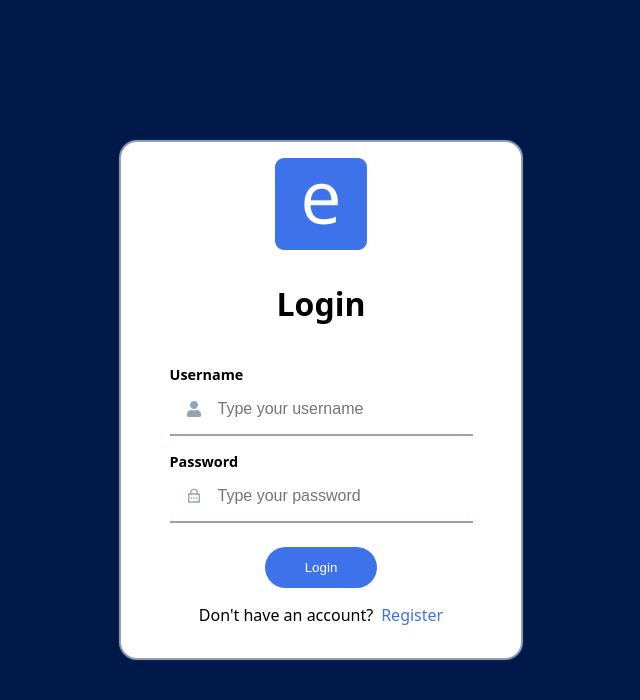
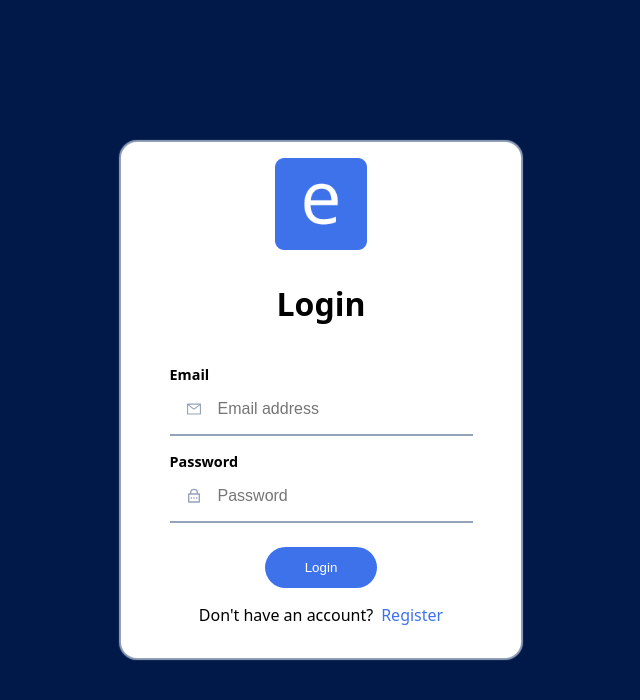
Before and after one commit to mpark4656/event-management, a React (Vite) app in the folder client/: page /login in a window 1280 px wide. Shown: the top 700 px of the page, without its empty margins (319-959 px from the left). Built offline with nearby package versions, Linux system fonts and the light colour scheme.

Commit message:
Use email address for login instead of username

```diff
--- a/client/src/pages/LoginPage.jsx
+++ b/client/src/pages/LoginPage.jsx
@@ -3,7 +3,7 @@ import logo from '../assets/images/logo.png';
 import BasicTextField from '../components/BasicTextField';
 import BasicButton from '../components/BasicButton';
 import { RiLockPasswordLine } from 'react-icons/ri';
-import { FaUser } from 'react-icons/fa';
+import { AiOutlineMail } from 'react-icons/ai';
 import { Form, useNavigation, redirect, Link } from 'react-router-dom';
 
 export const loginAction = async ({ request }) => {
@@ -24,12 +24,12 @@ const LoginPage = () => {
 				<img src={logo}></img>
 				<h1>Login</h1>
 				<BasicTextField
-					label="username" id="username" type="text"
-					icon={FaUser} name="username" placeholder="Type your username" required
+					label="email" id="email" type="text"
+					icon={AiOutlineMail} name="email" placeholder="Email address" required
 				/>
 				<BasicTextField
 					label="password" id="password" type="password"
-					icon={RiLockPasswordLine} name="password" placeholder="Type your password" required
+					icon={RiLockPasswordLine} name="password" placeholder="Password" required
 				/>
 				<div className="bottom-group">
 					<BasicButton type="submit" label="login" className="btn-primary" disabled={isSubmitting} disabledLabel="submitting" />
--- a/client/src/pages/RegisterPage.jsx
+++ b/client/src/pages/RegisterPage.jsx
@@ -5,7 +5,7 @@ import BasicButton from '../components/BasicButton';
 import { AiOutlineMail } from 'react-icons/ai';
 import { RiLockPasswordLine } from 'react-icons/ri';
 import { FaUser } from 'react-icons/fa';
-import { Form, useNavigation, redirect, Link } from 'react-router-dom';
+import { Form, useNavigation, Link } from 'react-router-dom';
 import { toast } from 'react-toastify';
 import { useState } from 'react';
 
@@ -44,20 +44,20 @@ const RegisterPage = () => {
 				<h1>Register</h1>
 				<BasicTextField
 					label="email" id="email" type="email"
-					icon={AiOutlineMail} name="email" placeholder="Type your email" required
+					icon={AiOutlineMail} name="email" placeholder="Enter your email" required
 				/>
 				<BasicTextField
-					label="username" id="username" type="text"
-					icon={FaUser} name="username" placeholder="Type your username" required
+					label="name" id="name" type="text"
+					icon={FaUser} name="name" placeholder="Enter your name" required
 				/>
 				<BasicTextField
 					label="password" id="password" type="password"
-					icon={RiLockPasswordLine} name="password" placeholder="Type your password" required
+					icon={RiLockPasswordLine} name="password" placeholder="Enter your password" required
 					fieldState={passwordState} setFieldState={setPasswordState}
 				/>
 				<BasicTextField
 					label="confirm password" id="password-confirm" type="password"
-					icon={RiLockPasswordLine} name="password-confirm" placeholder="Re-type your password" required
+					icon={RiLockPasswordLine} name="password-confirm" placeholder="Re-enter your password" required
 					fieldState={confirmPasswordState} setFieldState={setConfirmPasswordState}
 				/>
 				<div className="bottom-group">
```
